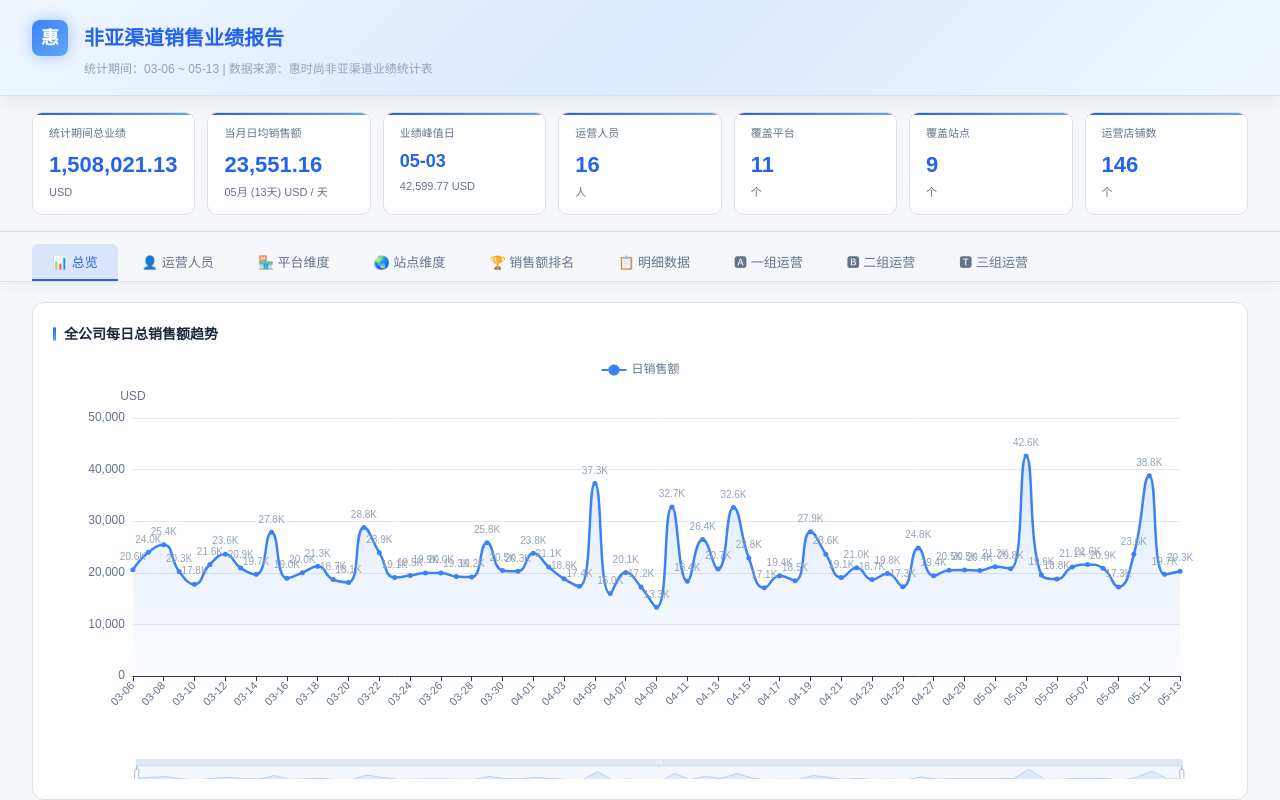
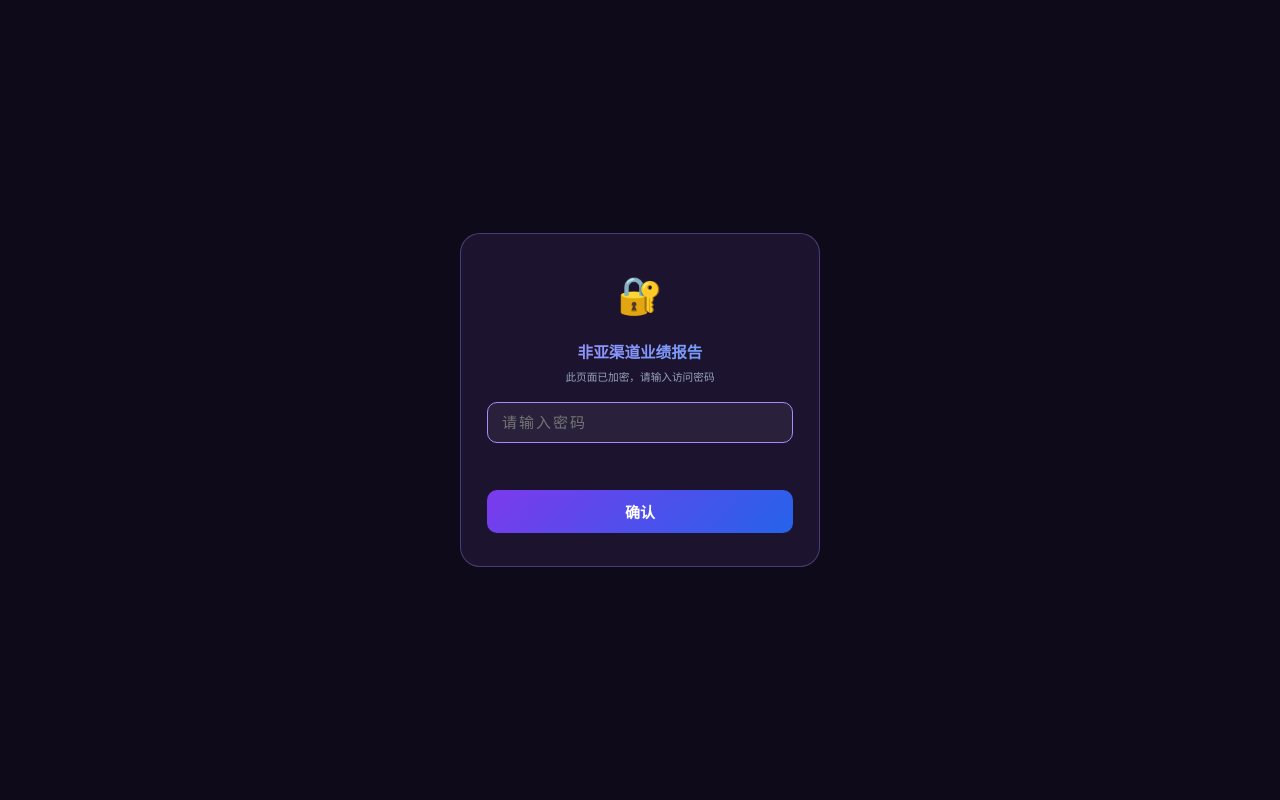
Before and after one commit to LYYLLY2022/report-dashboard, a plain HTML site: page sales-channel.html in a window 1280 px wide. Shown: the top 800 px of the page. Drawn offline with nearby package versions, Linux system fonts and the light colour scheme.

Commit message:
fix: re-inject password overlay on sales-channel report 2026-05-15 14:39:31

```diff
--- a/sales-channel.html
+++ b/sales-channel.html
@@ -381,6 +381,32 @@
 </style>
 </head>
 <body>
+<style id="pwd-overlay-style">
+#pwd-overlay{position:fixed;inset:0;z-index:99999;background:#0f0a1a;display:flex;align-items:center;justify-content:center;}
+#pwd-overlay .pwdbox{background:rgba(30,20,50,.9);border:1px solid rgba(167,139,250,.35);border-radius:20px;padding:2.5rem 2rem;width:360px;max-width:90%;display:flex;flex-direction:column;gap:1.2rem;animation:pwdpop .2s ease;}
+@keyframes pwdpop{from{transform:scale(.94);opacity:0}to{transform:scale(1);opacity:1}}
+#pwd-overlay .pwdlock{font-size:2.8rem;text-align:center;}
+#pwd-overlay .pwdtitle{text-align:center;}
+#pwd-overlay .pwdtitle h2{font-size:1.2rem;font-weight:700;background:linear-gradient(135deg,#a78bfa,#60a5fa);-webkit-background-clip:text;-webkit-text-fill-color:transparent;margin-bottom:.3rem;}
+#pwd-overlay .pwdtitle p{font-size:.82rem;color:#94a3b8;}
+#pwd-overlay input[type=password]{width:100%;padding:11px 14px;background:rgba(255,255,255,.06);border:1px solid rgba(167,139,250,.3);border-radius:10px;color:#e2e8f0;font-size:15px;letter-spacing:2px;outline:none;transition:border-color .15s;}
+#pwd-overlay input[type=password]:focus{border-color:#a78bfa;}
+#pwd-overlay .pwdbtn{width:100%;padding:11px;border-radius:10px;border:none;background:linear-gradient(135deg,#7c3aed,#2563eb);color:#fff;font-size:15px;font-weight:600;cursor:pointer;transition:opacity .15s;}
+#pwd-overlay .pwdbtn:hover{opacity:.88;}
+#pwd-overlay .pwderr{font-size:12px;color:#f87171;text-align:center;min-height:16px;}
+</style>
+<div id="pwd-overlay">
+  <div class="pwdbox">
+    <div class="pwdlock">&#x1F510;</div>
+    <div class="pwdtitle"><h2>&#38750;&#20122;&#28192;&#36947;&#19994;&#32489;&#25253;&#21578;</h2><p>&#27492;&#39029;&#38754;&#24050;&#21152;&#23494;&#65292;&#35831;&#36755;&#20837;&#35775;&#38382;&#23494;&#30721;</p></div>
+    <input type="password" id="pwd-input" placeholder="&#35831;&#36755;&#20837;&#23494;&#30721;" autofocus onkeydown="if(event.key==='Enter')pwdCheck()">
+    <div class="pwderr" id="pwd-err"></div>
+    <button class="pwdbtn" onclick="pwdCheck()">&#30830;&#35748;</button>
+  </div>
+</div>
+<script>
+(function(){var K='__hst_auth';function h(s){var a=0;for(var i=0;i<s.length;i++){a=((a<<5)-a)+s.charCodeAt(i);a|=0;}return a;}var PH=h('sy18929531199');if(Number(sessionStorage.getItem(K))===PH){document.getElementById('pwd-overlay').remove();}window.pwdCheck=function(){var v=document.getElementById('pwd-input').value;if(h(v)===PH){sessionStorage.setItem(K,PH);document.getElementById('pwd-overlay').remove();}else{document.getElementById('pwd-err').textContent='\u5bc6\u7801\u9519\u8bef\uff0c\u8bf7\u91cd\u8bd5';document.getElementById('pwd-input').select();}};})();
+</script>
 
 <!-- Header -->
 <div class="header">
```
Also changed, not shown: 2 other files.
